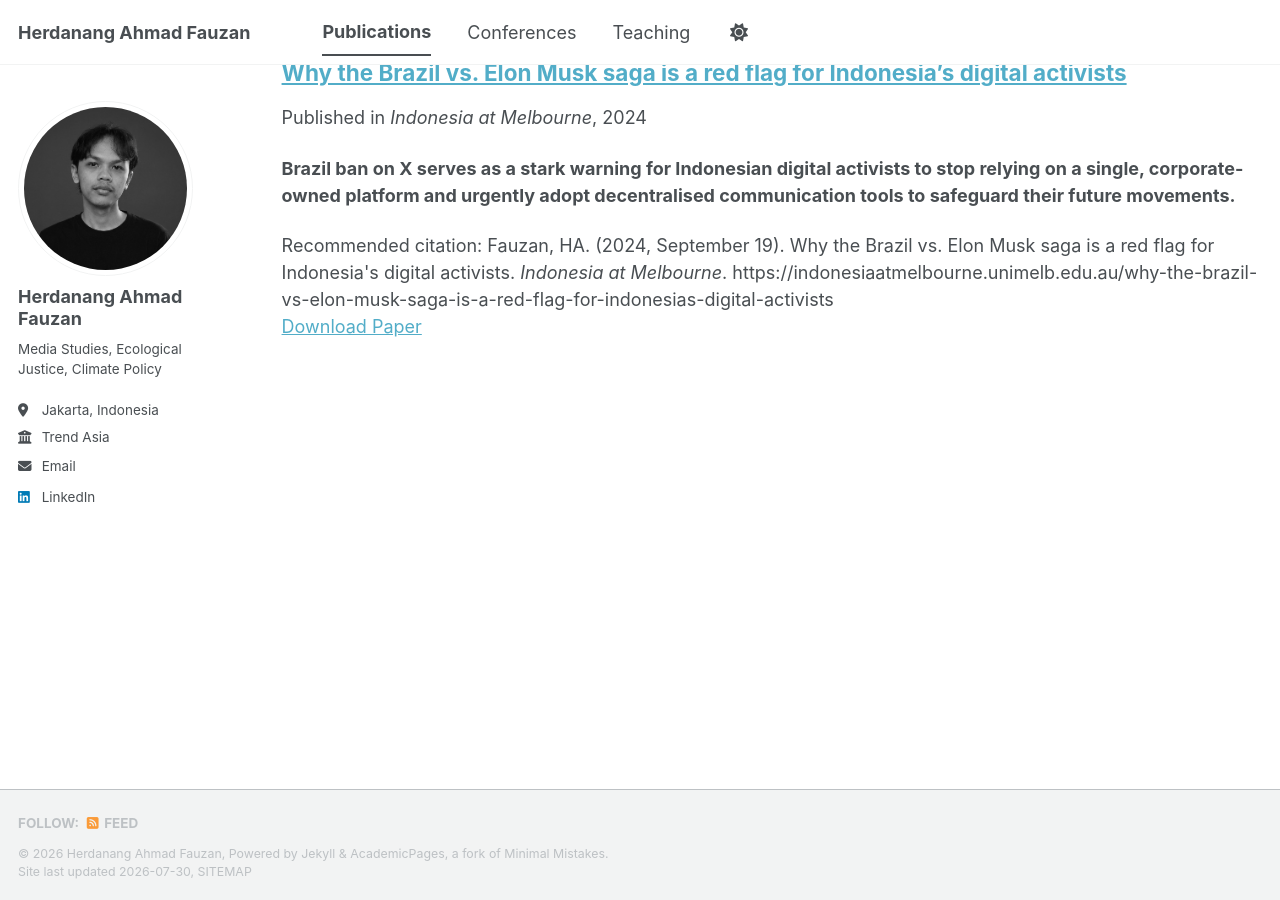
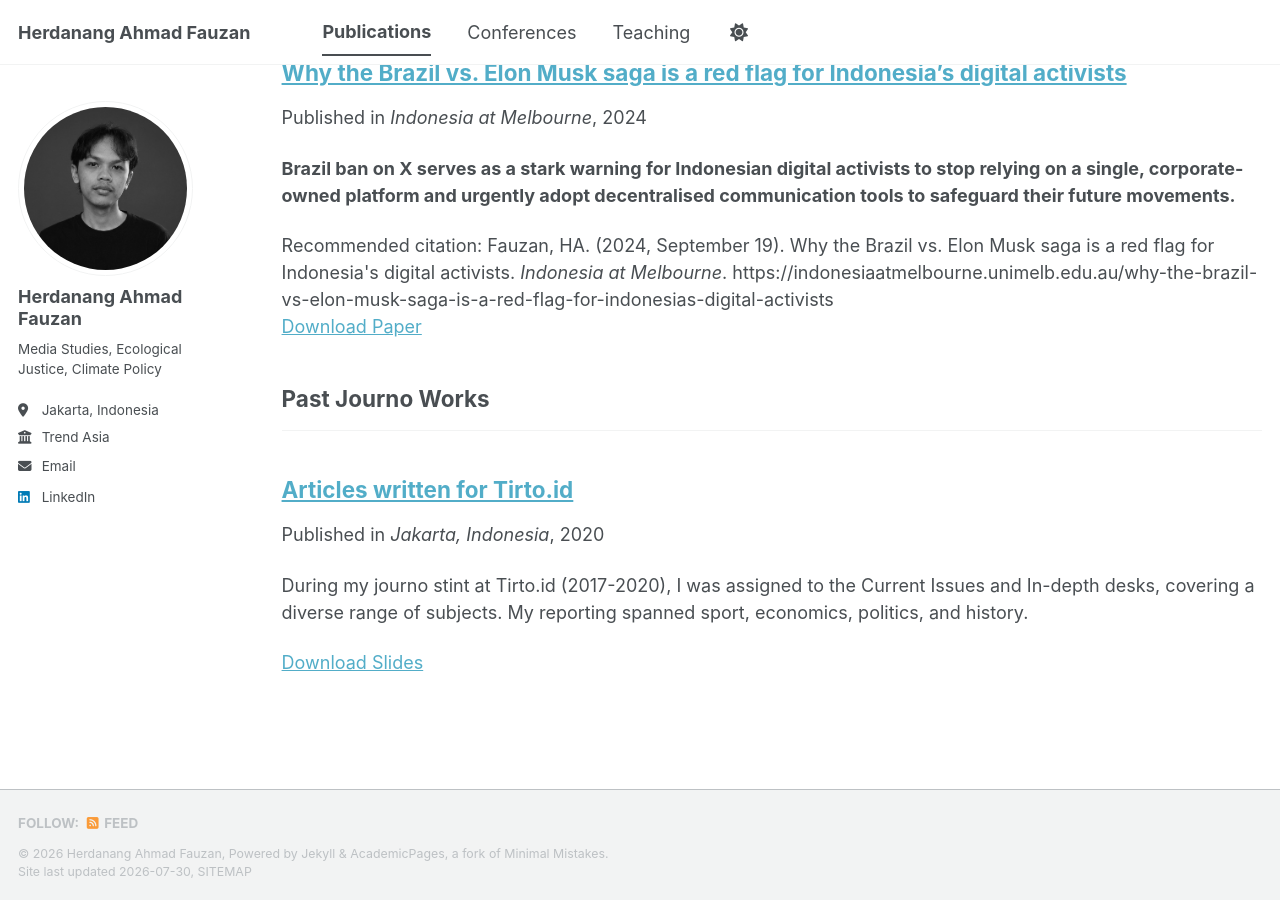
Before and after one commit to subworded/subworded.github.io, a Jekyll site: the page built from _pages/publications.html, in a window 1280 px wide and 900 px high, scrolled down 1489 px. Built offline with Jekyll 4.4.1, drawn with Linux system fonts in a browser that asks for light colours; a style sheet for code colours, icons or effects is not loaded; a file with an impossible date is left out; part of the change alters nothing that is shown.

Commit message:
Update 2017-01-01-tirto.md

```diff
--- a/_publications/2017-01-01-tirto.md
+++ b/_publications/2017-01-01-tirto.md
@@ -4,7 +4,7 @@ collection: publications
 category: journo
 permalink: /publication/2017-01-01-tirto
 excerpt: 'During my journo stint at Tirto.id (2017-2020), I was assigned to the Current Issues and In-depth desks, covering a diverse range of subjects. My reporting spanned sport, economics, politics, and history.'
-date: # 2017-08-01
+date: 2020-02-28
 venue: 'Jakarta, Indonesia'
 slidesurl: 'https://tirto.id/author/herdanang-ahmad-fauzan'
 paperurl: # 'https://academicpages.github.io/files/paper3.pdf'
```
